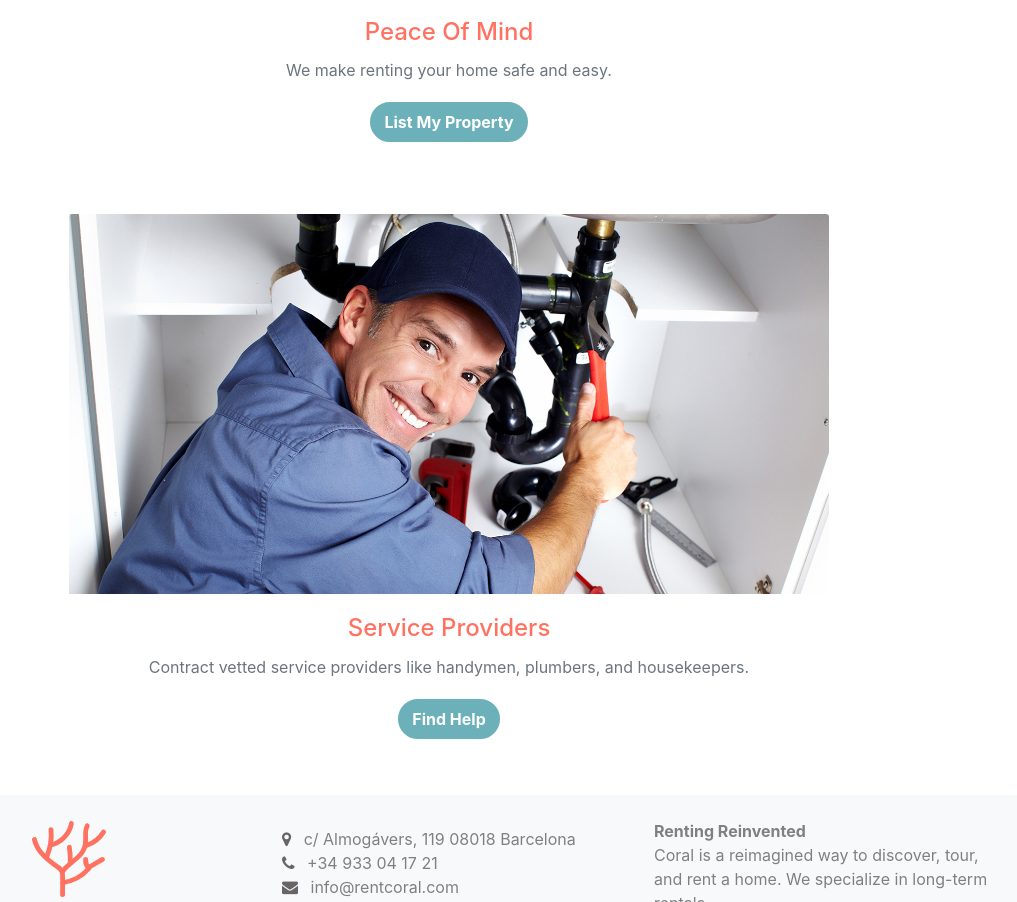
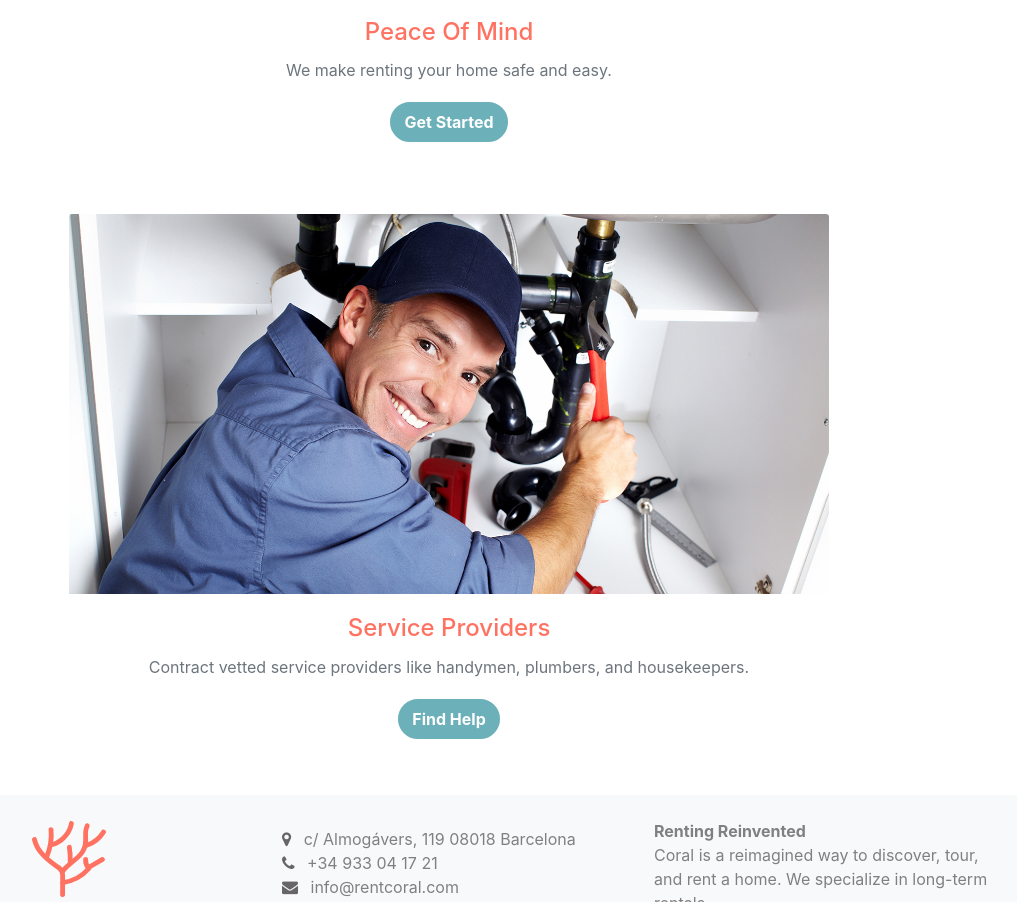
Before and after one commit to emilianolowe/coral-frontend, a React (Create React App) app: page /owner in a window 1280 px wide. Shown: the part 1310-2212 px from the top of the page, without its empty margins (191-1208 px from the left). Built offline with nearby package versions, Linux system fonts and the light colour scheme.

Commit message:
change call to action on peace of mind card

```diff
--- a/src/components/PeaceOfMindCard.js
+++ b/src/components/PeaceOfMindCard.js
@@ -9,7 +9,7 @@ class PeaceOfMindCard extends Component {
           <Card imgsrc="img/peace-of-mind.jpg"
             title="Peace Of Mind"
             bodyText="We make renting your home safe and easy."
-            btnText="List My Property"
+            btnText="Get Started"
             linkurl="/myproperties" />
         </div>
       </div>
```
